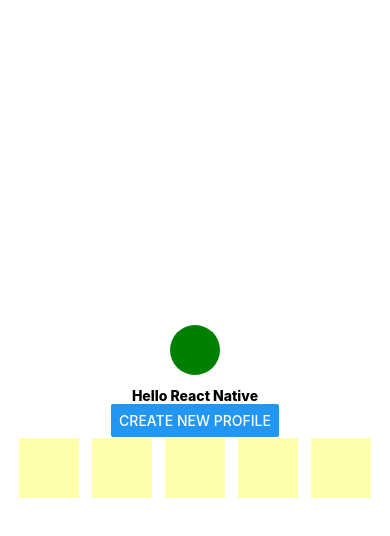
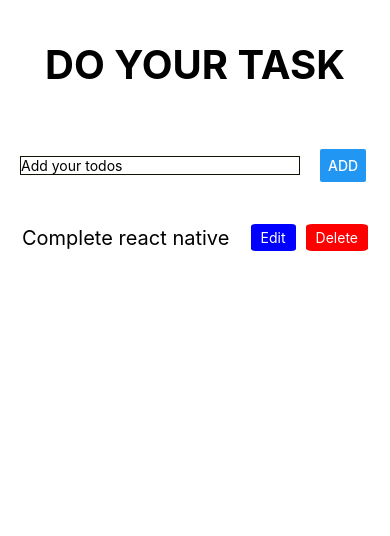
Before and after one commit to Shu12388y/todoapp-rn, a React Native app: screen / in a window 390 px wide. Shown: the top 536 px of the page. Built offline with nearby package versions, Linux system fonts and the light colour scheme.

Commit message:
added the todo

```diff
--- a/App.tsx
+++ b/App.tsx
@@ -5,28 +5,18 @@
  * @format
  */
 
-import { useState } from 'react';
-import { Text, View, StyleSheet, Button } from 'react-native';
+import { Text, View, StyleSheet } from 'react-native';
 import { SafeAreaProvider } from 'react-native-safe-area-context';
-import TextInputComponent from './src/TextInput';
-// import ScrollViewComponent from './src/ScrollView';
-import Flexlayout from './src/Flexlayout';
+import TodoList from './src/TodoList';
 
 function App() {
-  const [newProfile, setNewProfile] = useState(false);
-
   return (
     <SafeAreaProvider>
-      <View style={style.center}>
-          <View style={style.profile} />
-          <Text style={style.text}>Hello React Native</Text>
-          <Button
-            onPress={() => setNewProfile(prev => !prev)}
-            title="Create new Profile"
-          />
-          {newProfile && <TextInputComponent />}
-          {/* <ScrollViewComponent /> */}
-          <Flexlayout/>
+      <View style={style.header}>
+        <Text style={style.text}>DO YOUR TASK</Text>
+      </View>
+      <View style={style.body}>
+        <TodoList />
       </View>
     </SafeAreaProvider>
   );
@@ -35,27 +25,16 @@ function App() {
 export default App;
 
 const style = StyleSheet.create({
-  center: {
-    flex: 1,
-    flexBasis: 'auto',
-    justifyContent: 'center',
-    alignItems: 'center',
-    marginBottom: 20,
-    height:'auto'
+  header: {
+    marginTop: 40,
+  },
+  body:{
+    marginTop:40
   },
   text: {
+    fontSize: 40,
     textAlign: 'center',
     fontStyle: 'normal',
-    fontWeight: '800',
-  },
-  profile: {
-    width: 50,
-    height: 50,
-    borderRadius: '50%',
-    backgroundColor: 'green',
-    marginBottom: 12,
-  },
-  button: {
-    marginTop: 10,
+    fontWeight: 'bold',
   },
 });
--- /dev/null
+++ b/src/TodoList.tsx
@@ -0,0 +1,153 @@
+import {
+  View,
+  Text,
+  ScrollView,
+  StyleSheet,
+  TextInput,
+  Button,
+  TouchableHighlight,
+} from 'react-native';
+import React, { useState } from 'react';
+
+export default function TodoList() {
+  const [todos, setTodos] = useState([
+    {
+      id: 1,
+      todo: 'Complete react native',
+    },
+  ]);
+  const [title, setTitle] = useState('');
+  const [isEdit, setIsEdit] = useState({
+    id: 0,
+    isActive: false,
+  });
+
+  const addTodo = () => {
+    setTodos([
+      ...todos,
+      {
+        id: todos.length + 1,
+        todo: title,
+      },
+    ]);
+  };
+  const deleteTodo = (id: number) => {
+    const todo = todos.filter((ele, _) => ele.id !== id);
+    setTodos(todo);
+  };
+
+  const editTodo = ({ id, title }: { id: number; title: string }) => {
+    setIsEdit({
+      id: id,
+      isActive: true,
+    });
+  };
+  return (
+    <View style={style.todoBody}>
+      <View style={style.todoInput}>
+        <TextInput
+          onChangeText={text => setTitle(text)}
+          style={style.todoTextInput}
+          placeholder="Add your todos"
+        />
+        <Button title="Add" onPress={addTodo} />
+      </View>
+      <ScrollView
+        style={style.scrollView}
+        showsVerticalScrollIndicator={true}
+        bounces={true}
+      >
+        {todos.map((ele, index) => {
+          return (
+            <View key={index} style={style.todoview}>
+              <View>
+                {isEdit.isActive && isEdit.id === ele.id ? (
+                  <TextInput
+                    onChangeText={text => setTitle(text)}
+                    defaultValue={ele.todo}
+                  />
+                ) : (
+                  <Text style={style.todoText}>{ele.todo}</Text>
+                )}
+              </View>
+              <View style={style.viewButtons}>
+                <TouchableHighlight
+                  onPress={() =>
+                    editTodo({
+                      id: ele.id,
+                      title: title,
+                    })
+                  }
+                  style={style.editButton}
+                >
+                  <Text style={style.buttonColor}>Edit</Text>
+                </TouchableHighlight>
+                <TouchableHighlight
+                  onPress={() => deleteTodo(ele.id)}
+                  style={style.deleteButton}
+                >
+                  <Text style={style.buttonColor}>Delete</Text>
+                </TouchableHighlight>
+              </View>
+            </View>
+          );
+        })}
+      </ScrollView>
+    </View>
+  );
+}
+
+const style = StyleSheet.create({
+  todoBody: {
+    padding: 20,
+  },
+  todoTextInput: {
+    width: '80%',
+    borderWidth: 1,
+    borderStyle: 'solid',
+    borderColor: '#111101ff',
+  },
+  todoview: {
+    flex: 1,
+    flexWrap: 'wrap',
+    flexDirection: 'row',
+    alignItems: 'center',
+    justifyContent: 'space-between',
+    gap: 3,
+    margin: 2,
+  },
+  todoInput: {
+    flexDirection: 'row',
+    flexBasis: 'auto',
+    alignItems: 'center',
+    gap: 20,
+  },
+  scrollView: {
+    marginTop: 40,
+  },
+  viewButtons: {
+    flexBasis: 'auto',
+    flexDirection: 'row',
+    gap: 10,
+  },
+  editButton: {
+    backgroundColor: 'blue',
+    paddingHorizontal: 10,
+    paddingVertical: 5,
+    borderRadius: '10%',
+  },
+  deleteButton: {
+    backgroundColor: 'red',
+    paddingHorizontal: 10,
+    paddingVertical: 5,
+    borderRadius: '10%',
+  },
+  buttonColor: {
+    color: 'white',
+  },
+  todoText: {
+    fontStyle: 'normal',
+    fontSize: 20,
+    textAlign: 'center',
+  },
+});
```
Also changed, not shown: src/Touchable.tsx (+11 -5 lines).
